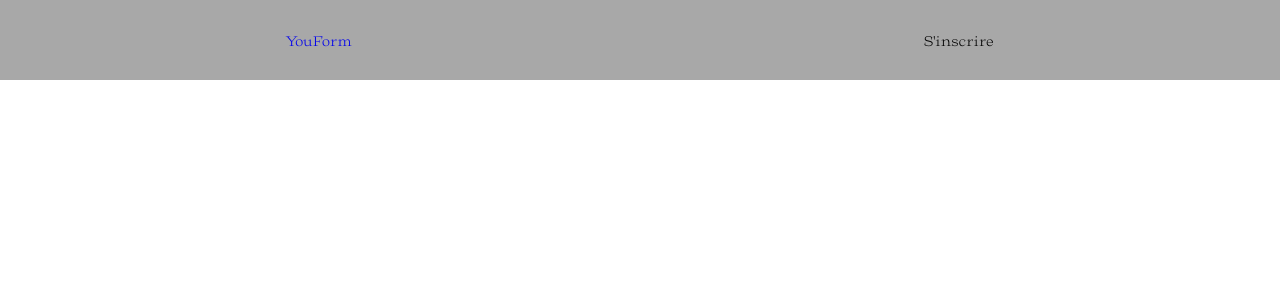
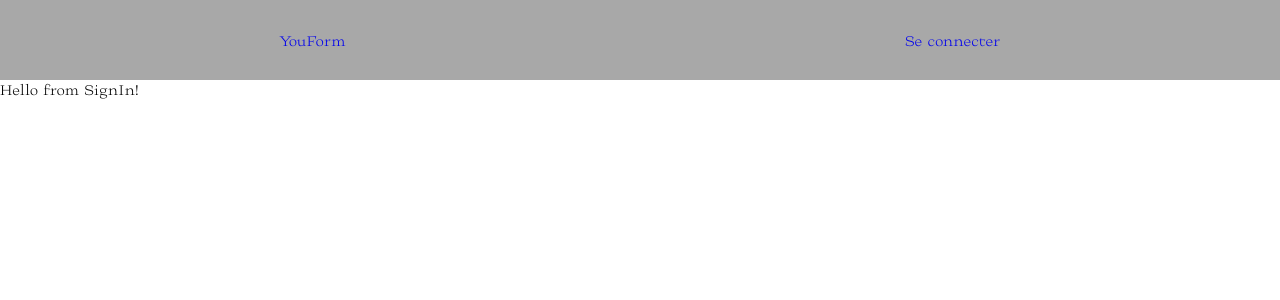
Before and after one commit to FormYou/FormYou-client, a React (Create React App) app: page /signin in a window 1280 px wide. Shown: the top 300 px of the page. Built offline with nearby package versions, Linux system fonts and the light colour scheme.

Commit message:
add SignIn

```diff
--- a/src/components/Navbar/Navbar.jsx
+++ b/src/components/Navbar/Navbar.jsx
@@ -11,7 +11,9 @@ const Navbar = () => {
           </Link>
         </div>
       <div className="Navbar__right">
-         <p className="Navbar__right__subscribe">S'inscrire</p>
+        <Link to="/signin">
+         <p className="Navbar__right__subscribe">Se connecter</p>
+        </Link>
       </div>
     </nav>
   );
--- a/src/index.jsx
+++ b/src/index.jsx
@@ -3,6 +3,7 @@ import ReactDOM from 'react-dom';
 import { BrowserRouter as Router, Route, Switch} from 'react-router-dom';
 import Navbar from 'components/Navbar/Navbar';
 import Home from 'pages/Home/Home';
+import SignIn from 'pages/SignIn/SignIn';
 import './index.scss';
 
 const Index = () => (
@@ -13,6 +14,9 @@ const Index = () => (
 			  <Route path="/" exact>
 			  	<Home />
 			  </Route>
+			  <Route path="/signin" exact>
+			  	<SignIn />
+			  </Route>
 		  </Switch>
 	  </main>
   </Router>
--- /dev/null
+++ b/src/pages/SignIn/SignIn.jsx
@@ -0,0 +1,12 @@
+import './SignIn.scss';
+
+const SignIn = () => {
+
+  return (
+    <div className="SignIn">
+        <p>Hello from SignIn!</p>
+    </div>
+  );
+};
+
+export default SignIn;
```
Also changed, not shown: src/pages/SignIn/SignIn.scss (added).
